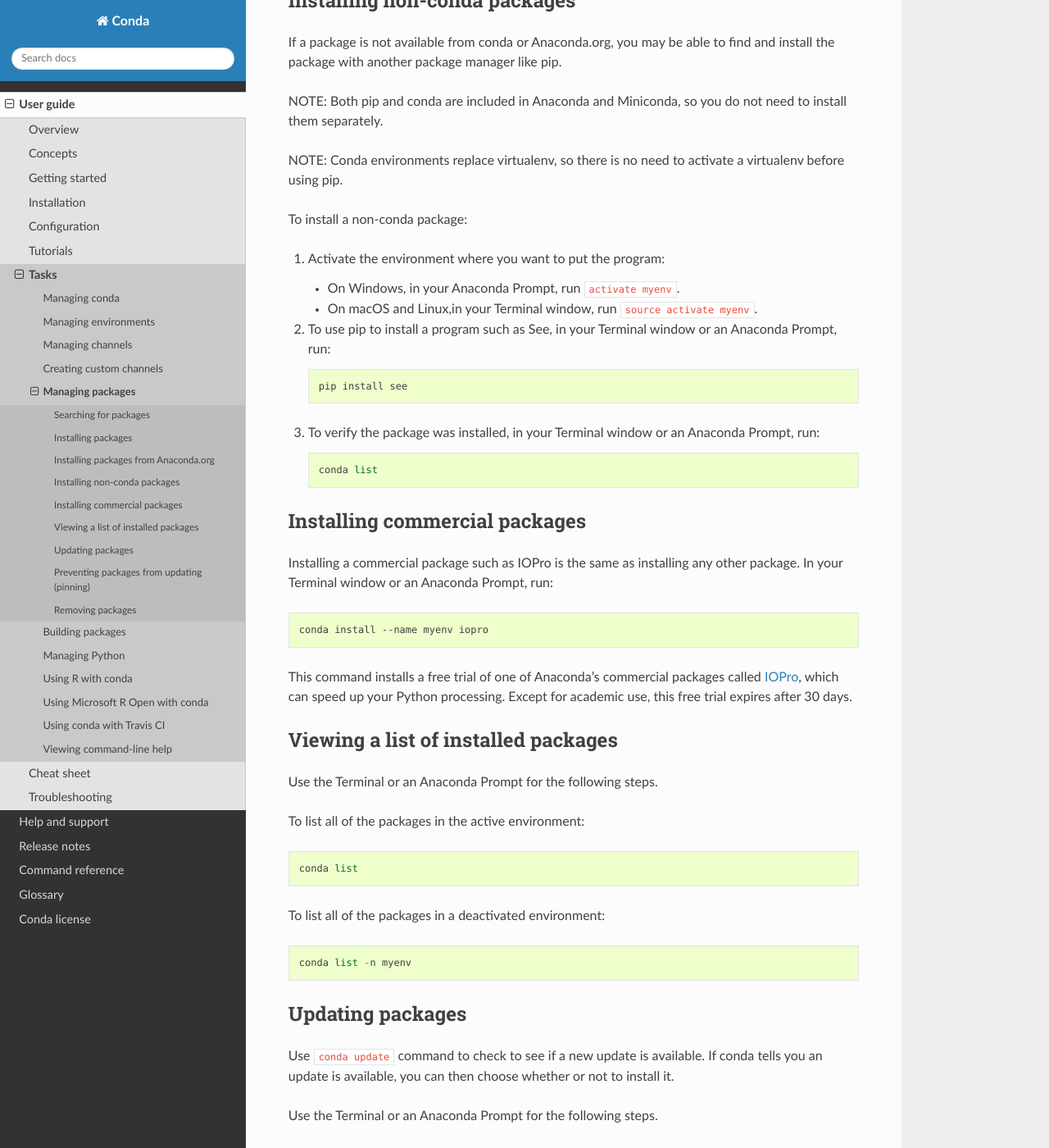
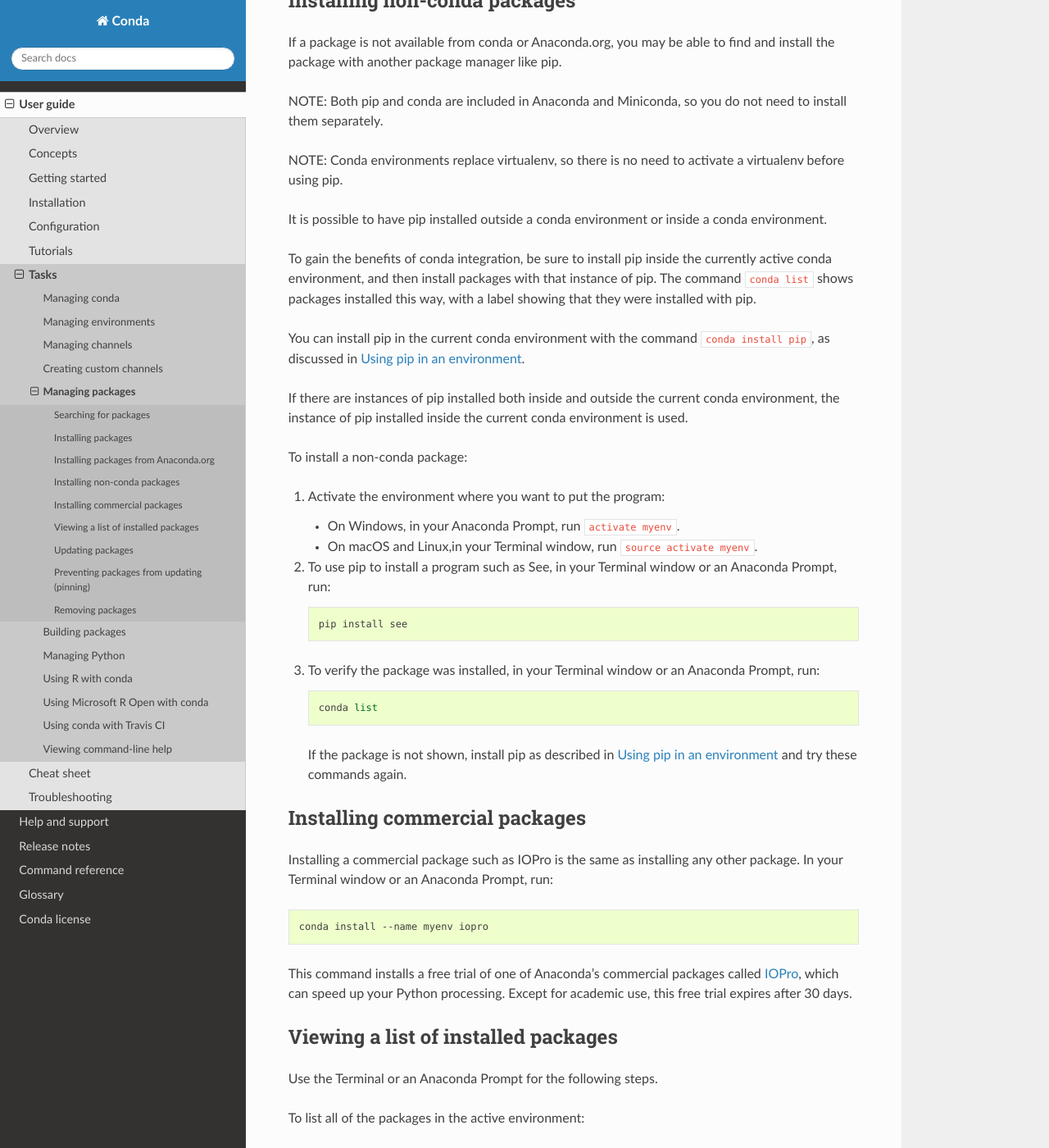
Before and after one commit to conda/conda-docs, a Sphinx documentation site: the page built from docs/source/user-guide/tasks/manage-pkgs.rst, in a window 1280 px wide and 1400 px high, scrolled down 2654 px. Shown: the whole window at 82% size. Built offline with Sphinx 7.4.7 and the Read the Docs theme 2.0.0, drawn with Linux system fonts in a browser that asks for light colours.

Commit message:
using pip in conda envs
using pip in conda envs

```diff
--- a/docs/source/user-guide/tasks/manage-environments.rst
+++ b/docs/source/user-guide/tasks/manage-environments.rst
@@ -332,6 +332,8 @@
    conda list -n myenv scipy
 
 
+.. _pip-in-env:
+
 Using pip in an environment
 ===========================
 
--- a/docs/source/user-guide/tasks/manage-pkgs.rst
+++ b/docs/source/user-guide/tasks/manage-pkgs.rst
@@ -142,15 +142,29 @@
 Installing non-conda packages
 =============================
 
-If a package is not available from conda or Anaconda.org,
-you may be able to find and install the package with another
-package manager like pip.
+If a package is not available from conda or Anaconda.org, you may be able to
+find and install the package with another package manager like pip.
 
-NOTE: Both pip and conda are included in Anaconda and Miniconda,
-so you do not need to install them separately.
+NOTE: Both pip and conda are included in Anaconda and Miniconda, so you do not
+need to install them separately.
 
-NOTE: Conda environments replace virtualenv, so there is no need
-to activate a virtualenv before using pip.
+NOTE: Conda environments replace virtualenv, so there is no need to activate a
+virtualenv before using pip.
+
+It is possible to have pip installed outside a conda environment or inside a
+conda environment.
+
+To gain the benefits of conda integration, be sure to install pip inside the
+currently active conda environment, and then install packages with that
+instance of pip. The command ``conda list`` shows packages installed this way,
+with a label showing that they were installed with pip.
+
+You can install pip in the current conda environment with the command
+``conda install pip``, as discussed in :ref:`pip-in-env`.
+
+If there are instances of pip installed both inside and outside the current
+conda environment, the instance of pip installed inside the current conda
+environment is used.
 
 To install a non-conda package:
 
@@ -170,6 +184,9 @@
    .. code::
 
       conda list
+
+   If the package is not shown, install pip as described in :ref:`pip-in-env`
+   and try these commands again.
 
 
 Installing commercial packages
```
